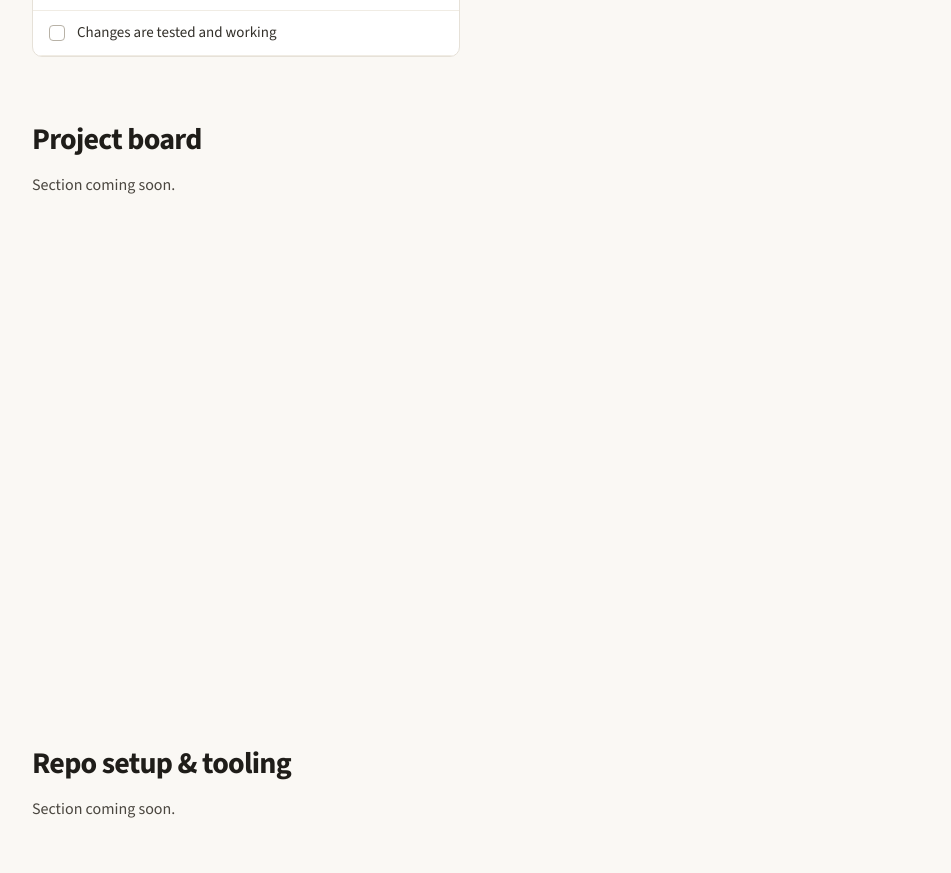
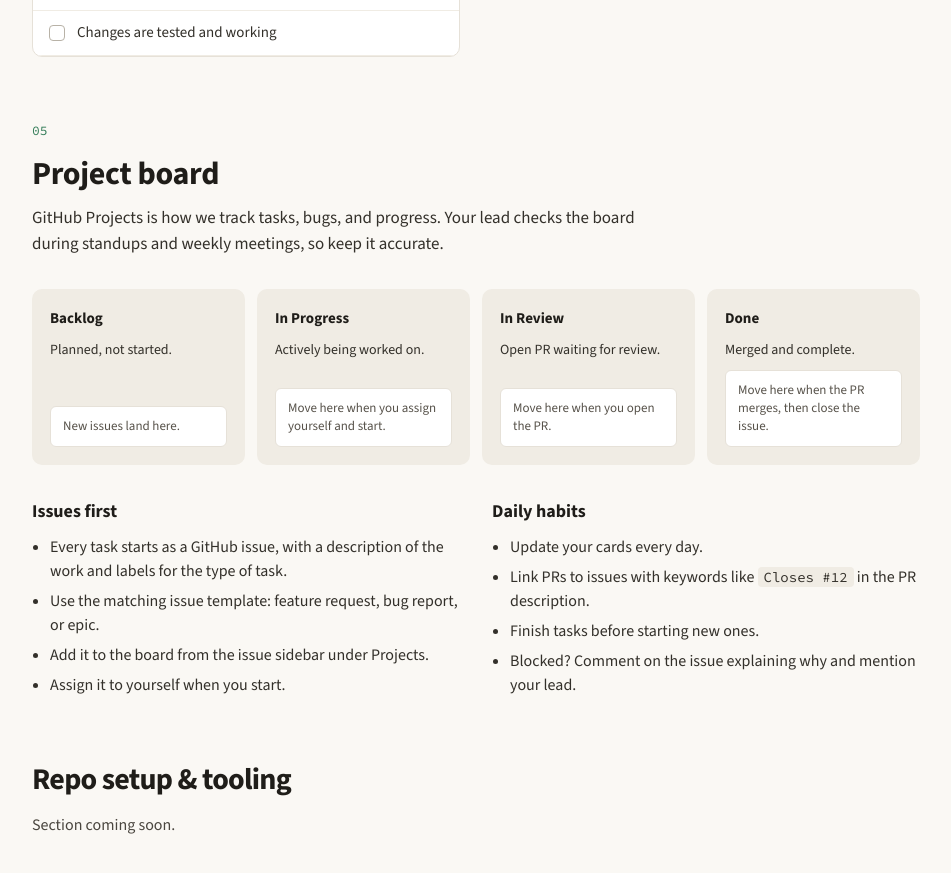
Before and after one commit to BizzNEST/Git-At-BizzNEST, a Next.js app: page / in a window 1280 px wide. Shown: the part 5500-6373 px from the top of the page, without its empty margins (284-1235 px from the left). Built offline with nearby package versions, Linux system fonts and the light colour scheme.

Commit message:
feat(board):Add Project board section

```diff
--- a/src/app/page.tsx
+++ b/src/app/page.tsx
@@ -2,6 +2,7 @@ import Branches from "@/components/Branches";
 import Commits from "@/components/Commits";
 import Hero from "@/components/Hero";
 import HowWorkFlows from "@/components/HowWorkFlows";
+import ProjectBoard from "@/components/ProjectBoard";
 import PullRequests from "@/components/PullRequests";
 import Sidebar from "@/components/Sidebar";
 import { NAV_ITEMS } from "@/components/nav-items";
@@ -16,8 +17,9 @@ export default function Home() {
         <Branches />
         <Commits />
         <PullRequests />
+        <ProjectBoard />
         {/* Placeholder sections until each one is built. */}
-        {NAV_ITEMS.filter((item) => !["start", "branches", "commits", "pull-requests"].includes(item.id)).map((item) => (
+        {NAV_ITEMS.filter((item) => !["start", "branches", "commits", "pull-requests", "board"].includes(item.id)).map((item) => (
           <section
             key={item.id}
             id={item.id}
--- /dev/null
+++ b/src/components/ProjectBoard.tsx
@@ -0,0 +1,66 @@
+import SectionHeading from "./SectionHeading";
+
+const COLUMNS = [
+  { name: "Backlog", desc: "Planned, not started.", when: "New issues land here." },
+  { name: "In Progress", desc: "Actively being worked on.", when: "Move here when you assign yourself and start." },
+  { name: "In Review", desc: "Open PR waiting for review.", when: "Move here when you open the PR." },
+  { name: "Done", desc: "Merged and complete.", when: "Move here when the PR merges, then close the issue." },
+];
+
+const listClass =
+  "flex list-disc flex-col gap-1.5 pl-[18px] text-base leading-normal text-ink-soft";
+
+/** Section 05. The four board columns and the habits that keep the board accurate. */
+export default function ProjectBoard() {
+  return (
+    <section id="board" className="flex scroll-mt-16 flex-col gap-8 desk:scroll-mt-0">
+      <SectionHeading num="05" title="Project board">
+        GitHub Projects is how we track tasks, bugs, and progress. Your lead checks
+        the board during standups and weekly meetings, so keep it accurate.
+      </SectionHeading>
+
+      <div className="grid grid-cols-[repeat(auto-fit,minmax(170px,1fr))] gap-3">
+        {COLUMNS.map((column) => (
+          <div
+            key={column.name}
+            className="flex min-h-[150px] flex-col gap-2.5 rounded-[10px] bg-sand p-[18px]"
+          >
+            <div className="text-[15px] font-bold">{column.name}</div>
+            <div className="text-sm leading-[1.45] text-ink-soft">{column.desc}</div>
+            <div className="mt-auto rounded-md border border-line bg-white px-3 py-2.5 text-[13px] leading-[1.4] text-ink-dim">
+              {column.when}
+            </div>
+          </div>
+        ))}
+      </div>
+
+      <div className="grid grid-cols-[repeat(auto-fit,minmax(min(280px,100%),1fr))] gap-8">
+        <div className="flex flex-col gap-2.5">
+          <h3 className="text-lg font-bold">Issues first</h3>
+          <ul className={listClass}>
+            <li>
+              Every task starts as a GitHub issue, with a description of the work
+              and labels for the type of task.
+            </li>
+            <li>Use the matching issue template: feature request, bug report, or epic.</li>
+            <li>Add it to the board from the issue sidebar under Projects.</li>
+            <li>Assign it to yourself when you start.</li>
+          </ul>
+        </div>
+        <div className="flex flex-col gap-2.5">
+          <h3 className="text-lg font-bold">Daily habits</h3>
+          <ul className={listClass}>
+            <li>Update your cards every day.</li>
+            <li>
+              Link PRs to issues with keywords like{" "}
+              <code className="rounded bg-sand px-1.5 py-px text-sm">Closes #12</code>{" "}
+              in the PR description.
+            </li>
+            <li>Finish tasks before starting new ones.</li>
+            <li>Blocked? Comment on the issue explaining why and mention your lead.</li>
+          </ul>
+        </div>
+      </div>
+    </section>
+  );
+}
```
